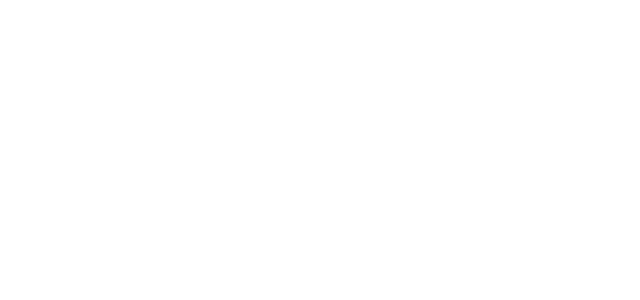
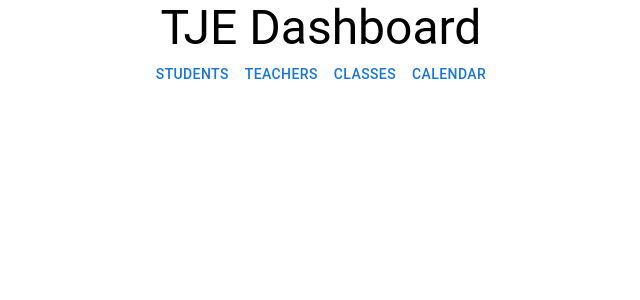
Before and after one commit to ou-brandon/school-dashboard, a React (Create React App) app: page /teachers in a window 1280 px wide. Before the commit this address had no page. Shown: the top 300 px of the page, without its empty margins (319-959 px from the left). Built offline with nearby package versions, Linux system fonts and the light colour scheme.

Commit message:
add error page

```diff
--- a/src/App.js
+++ b/src/App.js
@@ -1,10 +1,12 @@
 import './App.css';
 import Navbar from './components/navbar/Navbar.js';
+import { Outlet } from 'react-router-dom';
 
 function App() {
   return (
     <div className="App">
       <Navbar />
+      <Outlet />
     </div>
   );
 }
--- /dev/null
+++ b/src/components/navbar/ErrorPage.js
@@ -0,0 +1,12 @@
+import Typography from '@mui/material/Typography';
+
+const ErrorPage = props => {
+	return (
+		<>
+			<Typography variant="h4">ERROR 404</Typography>
+			<Typography variant="body">That page doesn't exist. Go back or hit one of the buttons above.</Typography>
+		</>
+	);
+};
+
+export default ErrorPage;
--- a/src/index.js
+++ b/src/index.js
@@ -5,11 +5,19 @@ import App from './App';
 import reportWebVitals from './reportWebVitals';
 import { BrowserRouter, Routes, Route } from 'react-router-dom';
 
+import ErrorPage from './components/navbar/ErrorPage';
+
 const root = ReactDOM.createRoot(document.getElementById('root'));
 root.render(
   <BrowserRouter>
     <Routes>
-      <Route path="/" element={<App />} />
+      <Route path="/" element={<App />}>
+        <Route path="students" element={null} />
+        <Route path="teachers" element={null} />
+        <Route path="classes" element={null} />
+        <Route path="calendar" element={null} />
+        <Route path="*" element={<ErrorPage />} />
+      </Route>
     </Routes>
   </BrowserRouter>
 );
```
